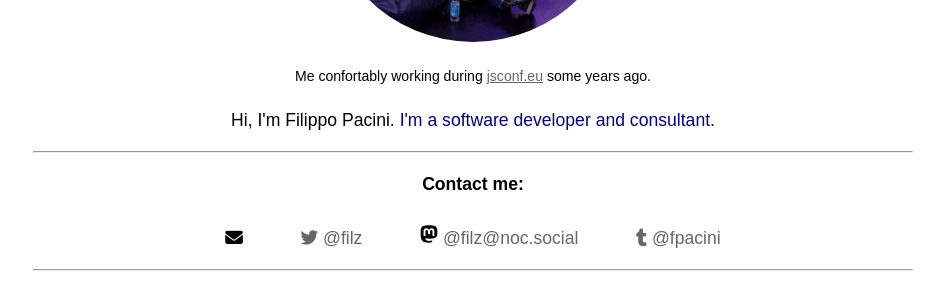
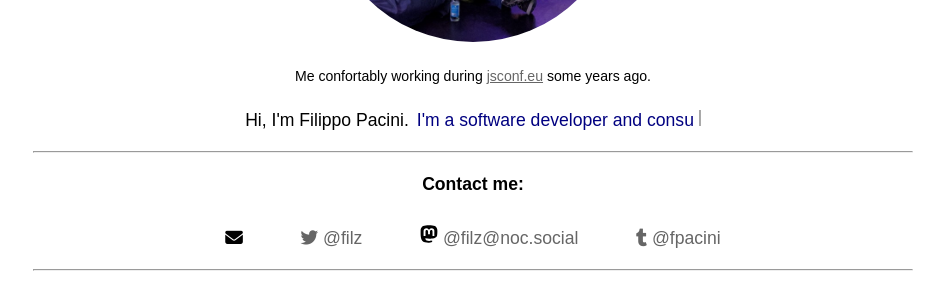
Before and after one commit to filippo/filippo.github.com, a Jekyll site: the page built from index.html, in a window 1280 px wide. Shown: the part 388-688 px from the top of the page, without its empty margins (167-1111 px from the left). Built offline with Jekyll 4.4.1, drawn with Linux system fonts in a browser that asks for light colours; nearby versions of some CDN libraries; some web fonts are replaced.

Commit message:
fixes and updates

```diff
--- a/css/screen.css
+++ b/css/screen.css
@@ -69,8 +69,31 @@
 /* Home
 /*
 /*****************************************************************************/
+/* typewriter effect styles */
+#feature-text {
+    margin-left: 3px;
+}
+.input-cursor {
+    display: inline-block;
+    width: 2px;
+    height: 16px;
+    background-color: darkgray;
+    margin-left: 0;
+    animation: blink .6s linear infinite alternate;
+}
+
+@keyframes blink {
+    0% {opacity: 1;}
+   40% {opacity: 1;}
+   60% {opacity: 0;}
+  100% {opacity: 0;}
+}
+/* end typewriter effect styles */
+
+.social a:first-of-type { margin-left: 0; }
 .social a { text-decoration: none; margin-left: 3em; }
 
+/* profile image circle */
 .profile {
     width: 300px;
     margin: 0 auto;
@@ -80,6 +103,7 @@
     border-radius: 150px;
 }
 
+/* posts */
 ul.posts {
     list-style-type: none;
     margin-bottom: 2em;
--- a/index.html
+++ b/index.html
@@ -20,7 +20,7 @@
     <p class="txt-center social">
         <strong>Contact me:<br><br></strong>
         <i class="fa fa-envelope"></i>
-        <span class="myEmailAddr"></span>
+        <a href="javascript:;" class="myEmailAddr"></a>
         <a href="https://twitter.com/filz/">
             <i class="fa fa-brands fa-twitter"></i>
             @filz
--- a/js/text-carousel.js
+++ b/js/text-carousel.js
@@ -12,7 +12,7 @@
     carousel(carouselText, document.querySelector("#feature-text"));
 });
 
-async function typeSentence(sentence, elRef, delay = 100) {
+async function typeSentence(sentence, elRef, delay = 70) {
     const letters = sentence.split("");
     let i = 0;
     while(i < letters.length) {
@@ -27,7 +27,7 @@
     const sentence = elRef.innerHTML;
     const letters = sentence.split("");
     while(letters.length > 0) {
-        await waitForMs(100);
+        await waitForMs(50);
         letters.pop();
         elRef.innerHTML = letters.join("");
     }
```
